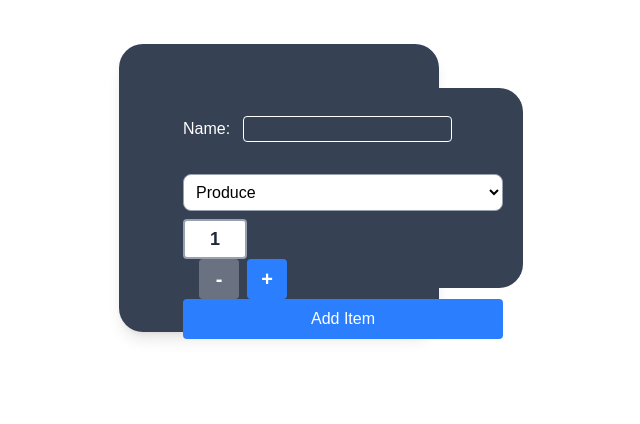
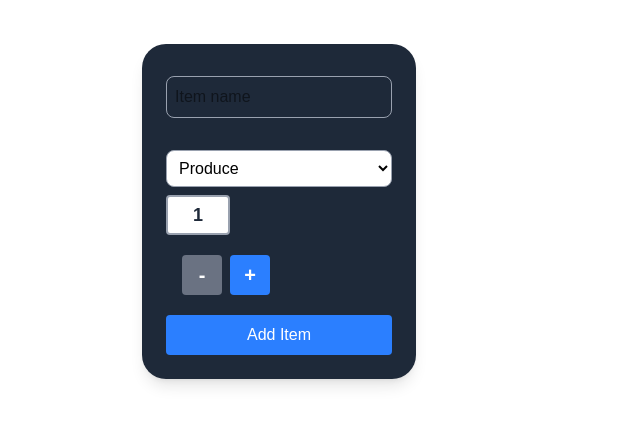
Before and after one commit to SeksanW/cprg306-assignments, a Next.js app: page /week-5 in a window 1280 px wide. Shown: the top 424 px of the page, without its empty margins (361-1001 px from the left). Built offline with nearby package versions, Linux system fonts and the light colour scheme.

Commit message:
Update new-item.js

```diff
--- a/app/week-5/new-item.js
+++ b/app/week-5/new-item.js
@@ -66,21 +66,19 @@ const incrementStyles =
         : "bg-blue-500 hover:bg-blue-400 " + baseButton;
 
     return(
-        <form onSubmit={handleSubmit} className="bg-gray-700 text-white w-80 p-6 rounded-3xl shadow-lg mx-auto mt-10">
-                <div className="bg-gray-700 w-90 h-50 p-5 rounded-3xl m-5">
+            <form onSubmit={handleSubmit} className="max-w-sm mx-auto mt-10 bg-gray-800 text-white p-6 rounded-3xl shadow-lg space-y-5">
                     <div className="my-2">
-                        <label className="inline-block w-15">Name: </label>
                         <input type="text"
-                            className="border border-white rounded"
-                            onChange={handleNameChange}
+                            placeholder="Item name"
+                            className="w-full p-2 rounded-lg border border-gray-400 text-black focus:outline-none focus:ring-2 focus:ring-blue-400"
                             value={name}
+                            onChange={(e) => setName(e.target.value)}
                             required={true}/>
                     </div>
                     <div className="my-2">
                         <label className="inline-block w-20"></label>
                         <select
-                        className="w-full p-2 rounded-lg border border-gray-400 bg-white text-black focus:outline-none focus:ring-2 focus:ring-blue-400"
-                        value={category}
+                        className="w-full p-2 rounded-lg border border-gray-400 bg-white text-black focus:outline-none focus:ring-2 focus:ring-blue-400"                        value={category}
                         onChange={(e) => setCategory(e.target.value)}
                         required>
                         <option value="produce">Produce</option>
@@ -99,14 +97,16 @@ const incrementStyles =
         <div className="w-16 h-10 flex items-center justify-center border-2 border-gray-400 rounded bg-white text-lg font-bold text-gray-800 ">
             {quantity}
         </div>
-        <div className="flex space-x-2 ml-4">
-            <button
+            <div className="flex space-x-2 ml-4">
+                <button
+                type="button"
                 onClick={decrement}
                 disabled={quantity <= 1}
                 className={decrementStyles}
                 > - </button>
 
                 <button
+                type="button"
                 onClick={increment}
                 disabled={quantity >= 20}
                 className={incrementStyles}
@@ -117,7 +117,6 @@ const incrementStyles =
                 type="submit"
                 className="bg-blue-500 text-white w-full py-2 rounded hover:bg-blue-400 active:bg-blue-600 transition"
                 >Add Item</button>
-                </div>
             </form>
     )
 }
```
